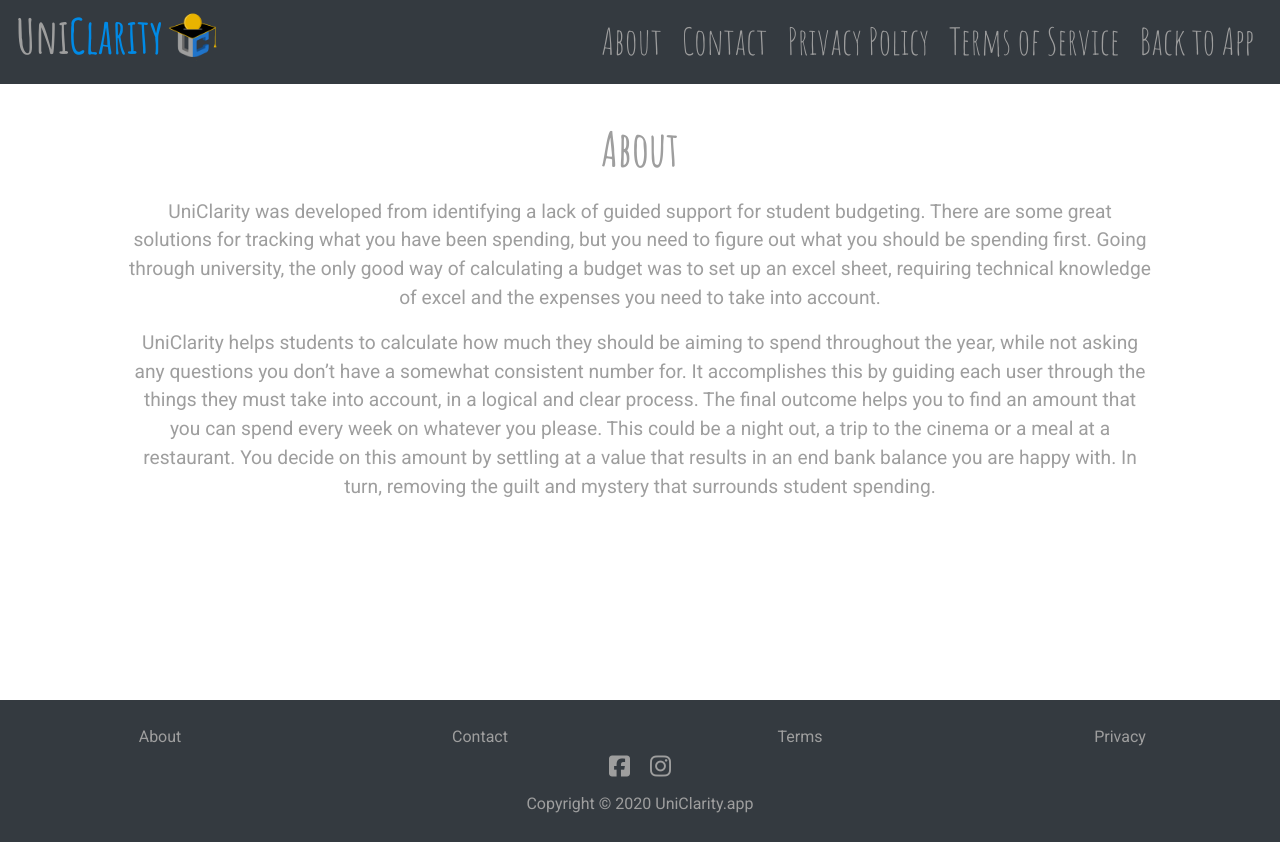
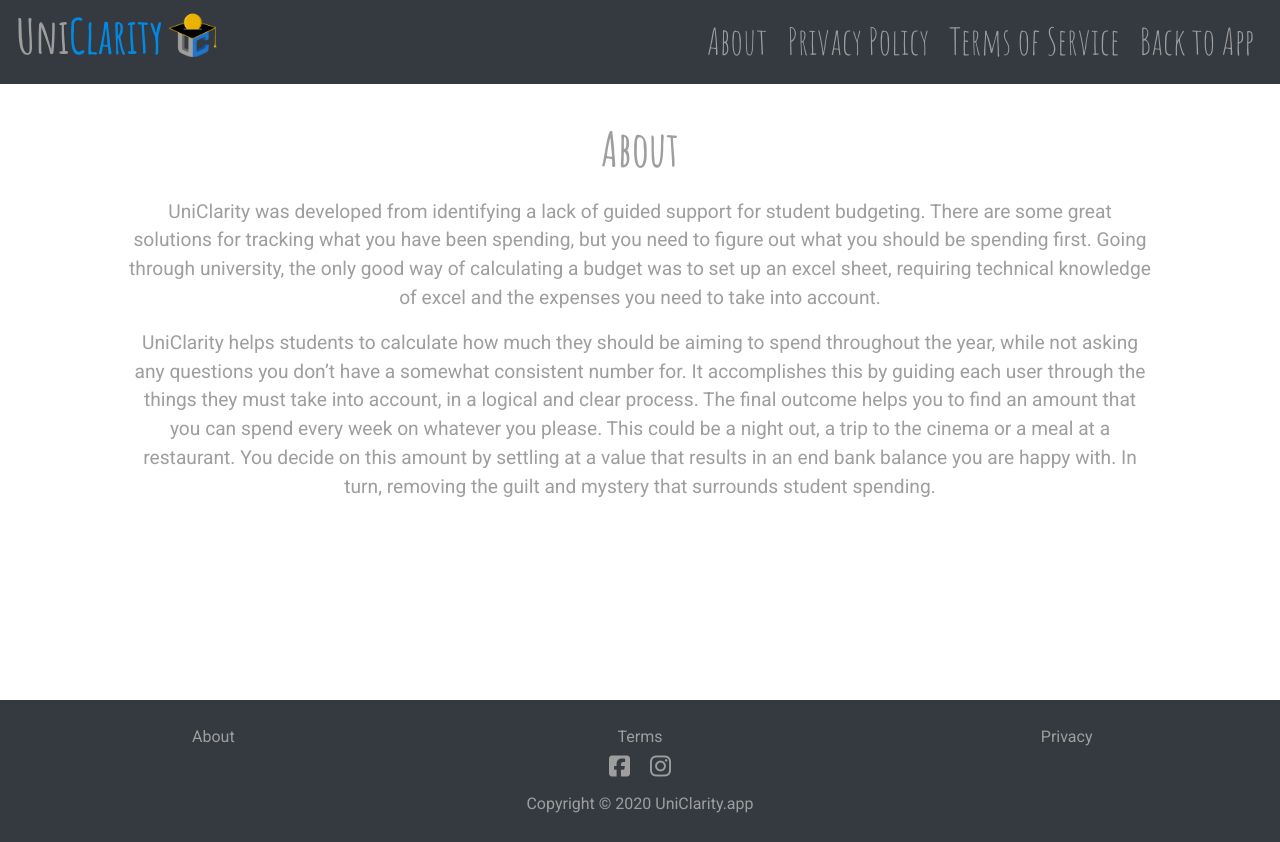
Before and after one commit to RubenEngel/uni-clarity, a React (Create React App) app: page /about in a window 1280 px wide. Built offline with nearby package versions, Linux system fonts and the light colour scheme; no server answers.

Commit message:
Remove contact page

```diff
--- a/package.json
+++ b/package.json
@@ -9,7 +9,7 @@
     "@testing-library/user-event": "^7.2.1",
     "axios": "^0.20.0",
     "bootstrap": "^4.5.0",
-    "firebase": "^7.16.0",
+    "firebase": "^7.24.0",
     "firebaseui": "^4.6.0",
     "node-sass": "^4.14.1",
     "react": "^16.13.1",
--- a/src/components/Footer.jsx
+++ b/src/components/Footer.jsx
@@ -12,9 +12,9 @@ const Footer = () => {
                 <Col>
                     <Link to="/about">About</Link>
                 </Col>
-                <Col>
+                {/* <Col>
                     <Link to="/contact" >Contact</Link>
-                </Col>
+                </Col> */}
                 <Col>
                     <Link to="/terms-of-service" >Terms</Link>
                 </Col>
--- a/src/components/NavBarAlternate.jsx
+++ b/src/components/NavBarAlternate.jsx
@@ -37,7 +37,7 @@ const NavBarAlternate = () => {
             >
                 <Nav className="ml-auto">
                             <Link className="nav-alt nav-heading" to="/about">About</Link>
-                            <Link className="nav-alt nav-heading" to="/contact">Contact</Link>
+                            {/* <Link className="nav-alt nav-heading" to="/contact">Contact</Link> */}
                             <Link className="nav-alt nav-heading" to="/privacy-policy">Privacy Policy</Link>
                             <Link className="nav-alt nav-heading" to="/terms-of-service">Terms of Service</Link>
                             <Link className="nav-alt nav-heading" to="/">Back to App</Link>
--- a/src/components/Navbar.jsx
+++ b/src/components/Navbar.jsx
@@ -50,7 +50,7 @@ const NavBar = () => {
                     <button className="nav-heading" onClick={(e) => handleClick(e, "results-section")}>Results</button>
                     <NavDropdown bg="dark" className="nav-heading" title="Info">
                         <button className="nav-heading"><Link to="/about">About</Link></button>
-                        <button className="nav-heading"><Link to="/contact">Contact</Link></button>
+                        {/* <button className="nav-heading"><Link to="/contact">Contact</Link></button> */}
                         <button className="nav-heading"><Link to="/privacy-policy">Privacy</Link></button>
                         <button className="nav-heading"><Link to="/terms-of-service">Terms</Link></button>
                     </NavDropdown>
```
Also changed, not shown: 1 other file (tests, documents, lock files or other folders).
